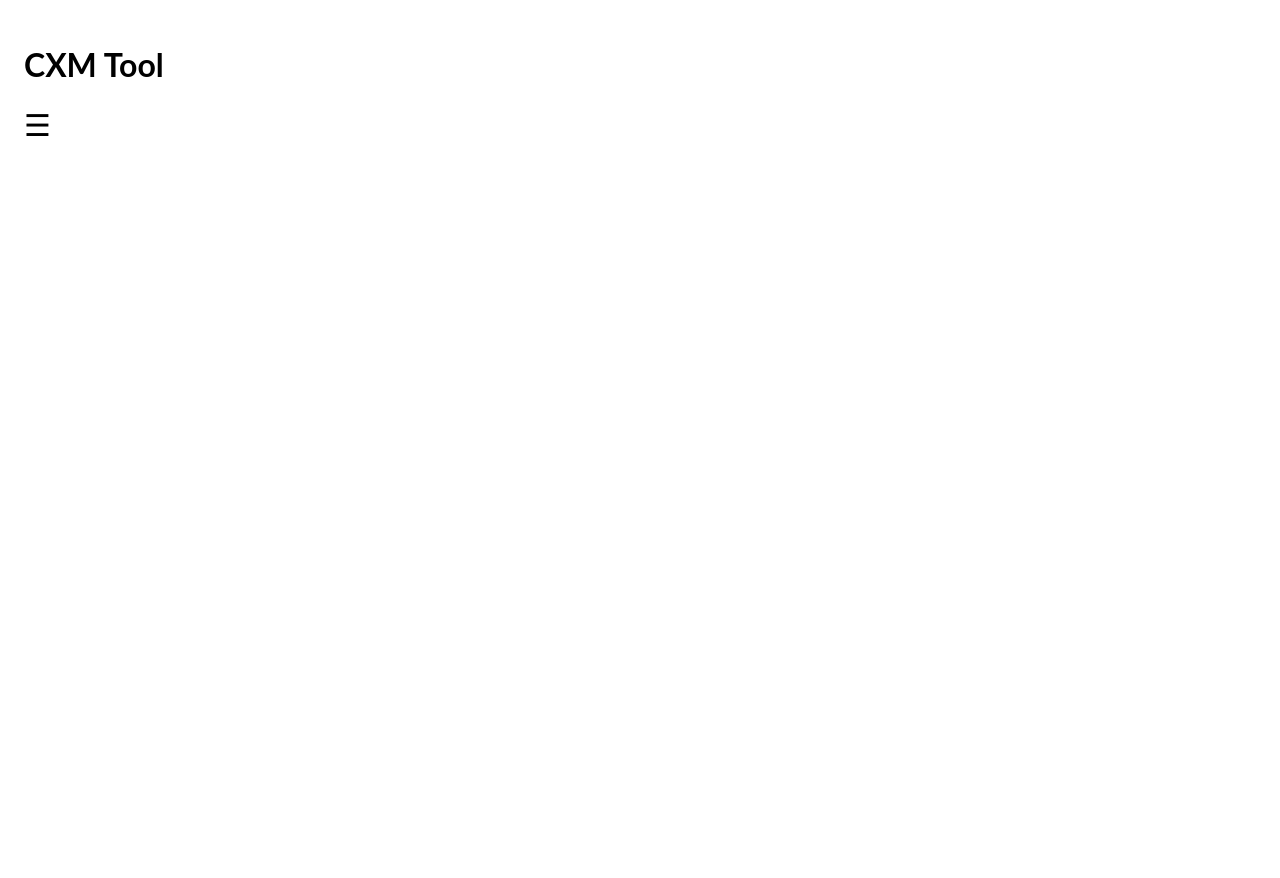
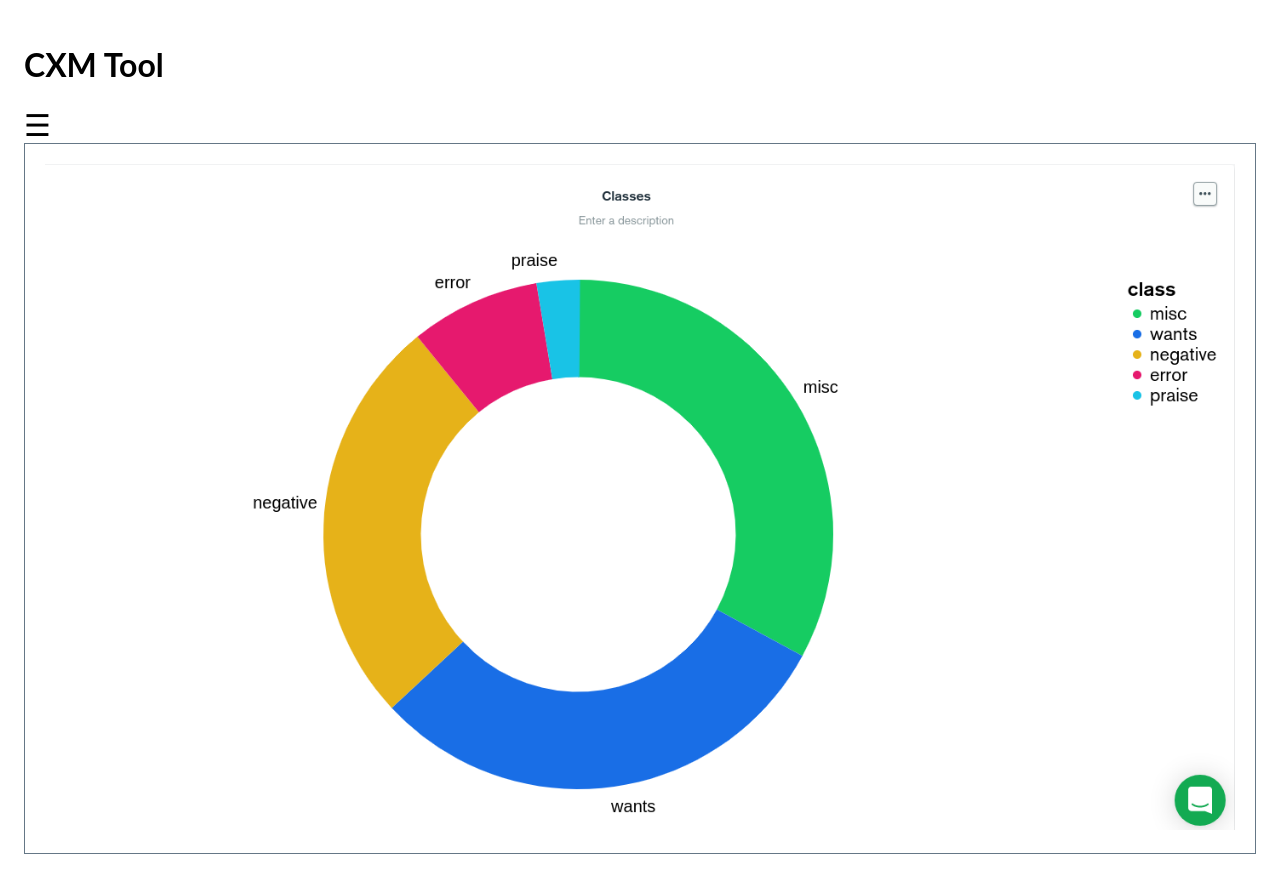
Before and after one commit to ehlong/CXM, an Electron app: page UI/my-electron-app/index.html in a window 1280 px wide. Before the commit the page ends 800 px from the top, so only its background shows below. Drawn offline with Linux system fonts and the light colour scheme.

Commit message:
landing page mockup

```diff
--- a/UI/my-electron-app/index.html
+++ b/UI/my-electron-app/index.html
@@ -4,6 +4,13 @@
 <meta name="viewport" content="width=device-width, initial-scale=1">
 <link href="./styles.css" rel="stylesheet">
 <title>Welcome, Epic Games</title>
+<style>
+  #wrapper{
+    text-align: center;
+    padding: 20px;
+    border: 1px, solid, #657786;
+  }
+</style>
 </head>
 <body>
 <div id="mySidenav" class="sidenav">
@@ -16,12 +23,11 @@
 <div id="main">
   <h1>CXM Tool</h1>
   <span style="font-size:30px;cursor:pointer" onclick="openNav()">&#9776;</span>
-</div>
-
-<div>
+  <div id="wrapper">
+    <img style="width: 100%;" src="./img/piechart.png"></img>
+  </div>
 
 </div>
-
 <script src="./src/openNav.js"></script>
 
 <script src="./src/renderer.js"></script>
--- a/UI/my-electron-app/package.json
+++ b/UI/my-electron-app/package.json
@@ -2,7 +2,7 @@
   "name": "electron-quick-start",
   "version": "1.0.0",
   "description": "A minimal Electron application",
-  "main": "main.js",
+  "main": "src/main.js",
   "scripts": {
     "start": "electron ."
   },
--- a/UI/my-electron-app/styles.css
+++ b/UI/my-electron-app/styles.css
@@ -1,5 +1,6 @@
 /* styles.css */
 body {
+  background-color: white;
     font-family: "Lato", sans-serif;
   }
 
@@ -10,7 +11,7 @@ body {
     z-index: 1;
     top: 0;
     left: 0;
-    background-color: #111;
+    background-color:#1DA1F2;
     overflow-x: hidden;
     transition: 0.5s;
     padding-top: 60px;
@@ -20,13 +21,13 @@ body {
     padding: 8px 8px 8px 32px;
     text-decoration: none;
     font-size: 25px;
-    color: #818181;
+    color: #F5F8FA;
     display: block;
     transition: 0.3s;
   }
 
   .sidenav a:hover {
-    color: #f1f1f1;
+    color: #657786;
   }
 
   .sidenav .closebtn {
```
Also changed, not shown: UI/my-electron-app/classification.html (+0 -1 lines), UI/my-electron-app/img/piechart.png (added).
